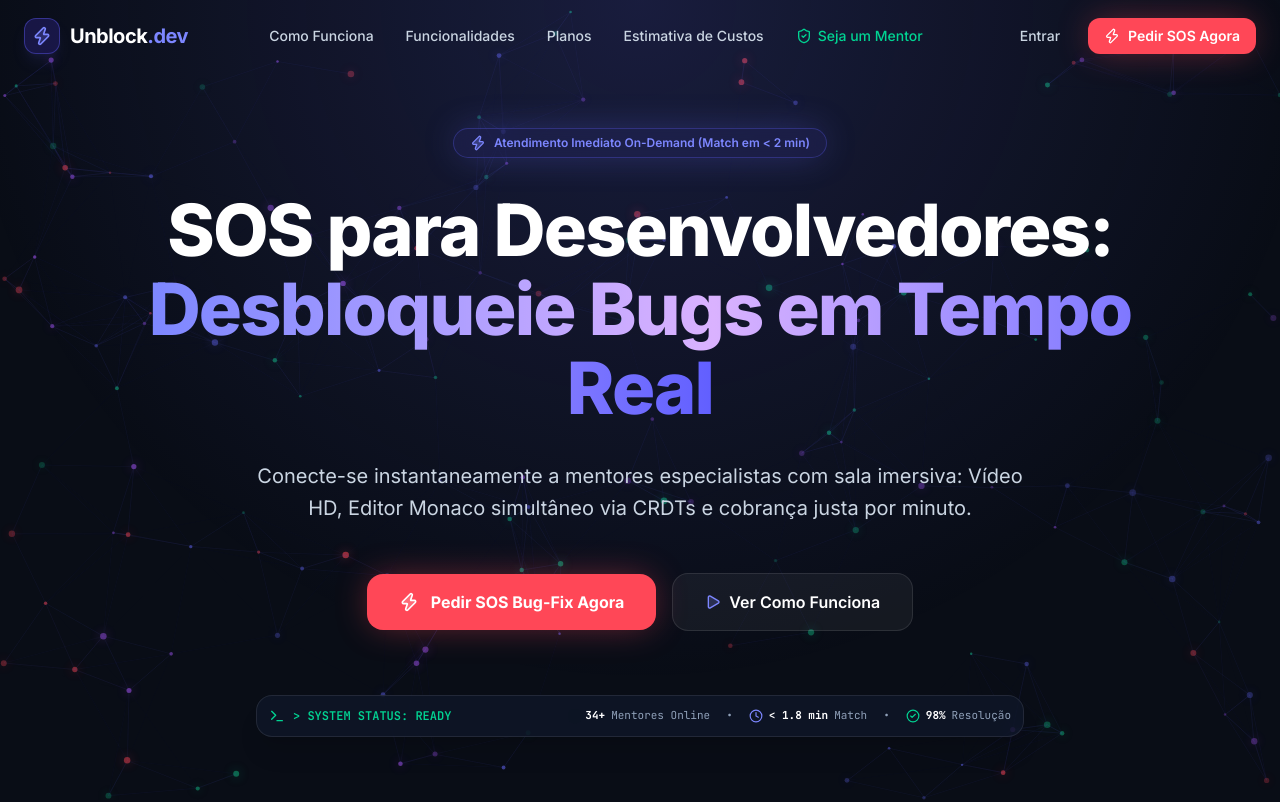
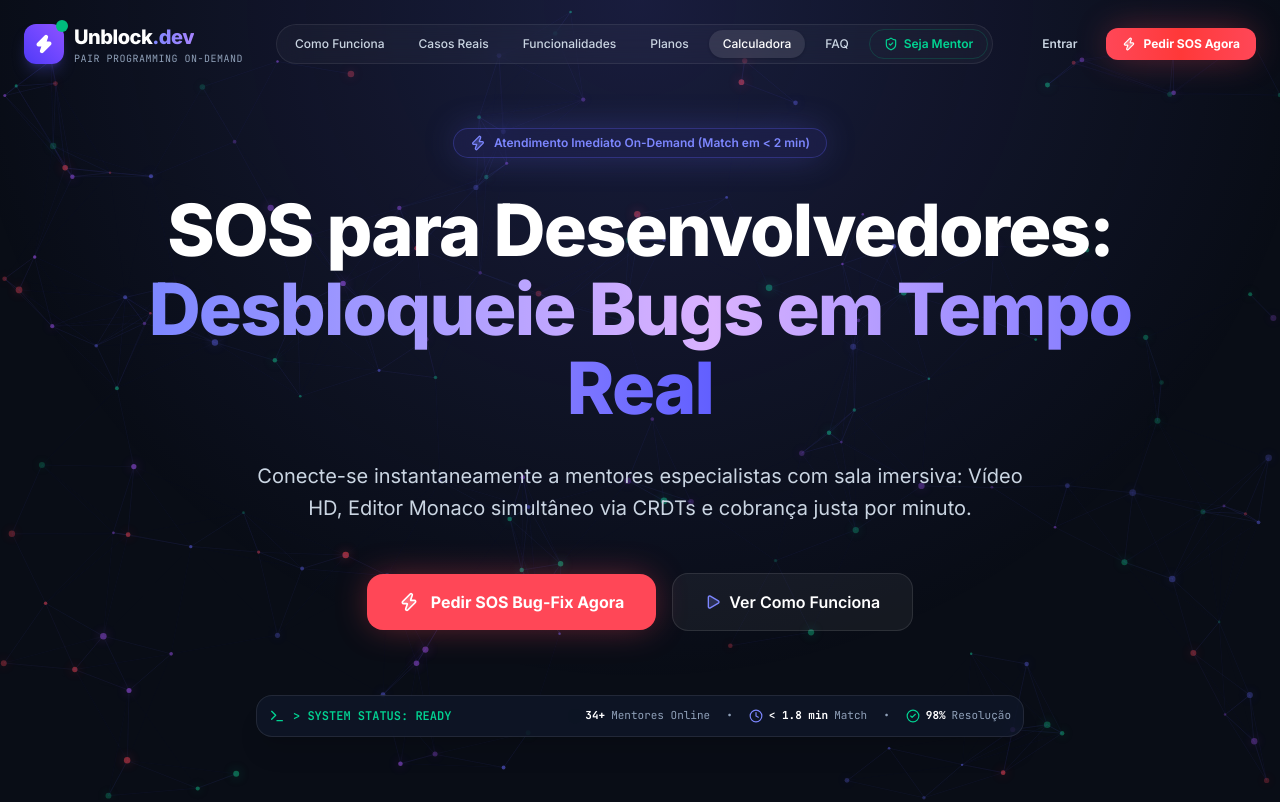
Before and after one commit to Otavio-Emanoel/unblock.dev, a Next.js app in the folder frontend/: page / in a window 1280 px wide. Shown: the top 802 px of the page. Built offline with nearby package versions, Linux system fonts and the light colour scheme.

Commit message:
feat(frontend): upgrade Header with active link indicators, animated logo, and Framer Motion mobile menu

```diff
--- a/frontend/src/components/shared/Header.tsx
+++ b/frontend/src/components/shared/Header.tsx
@@ -2,14 +2,36 @@
 
 import { useState, useEffect } from "react";
 import Link from "next/link";
-import { Zap, ShieldCheck } from "lucide-react";
+import { Zap, ShieldCheck, Menu, X, Terminal, Sparkles, ArrowRight } from "lucide-react";
+import { motion, AnimatePresence } from "framer-motion";
+
+const NAV_LINKS = [
+  { name: "Como Funciona", href: "#como-funciona" },
+  { name: "Casos Reais", href: "#casos-reais" },
+  { name: "Funcionalidades", href: "#funcionalidades" },
+  { name: "Planos", href: "#planos" },
+  { name: "Calculadora", href: "#calculadora" },
+  { name: "FAQ", href: "#faq" },
+];
 
 export function Header() {
   const [scrolled, setScrolled] = useState(false);
+  const [mobileMenuOpen, setMobileMenuOpen] = useState(false);
+  const [activeSection, setActiveSection] = useState("");
 
   useEffect(() => {
     const handleScroll = () => {
       setScrolled(window.scrollY > 20);
+
+      // Simple active section tracker
+      const sections = NAV_LINKS.map((link) => link.href.replace("#", "")).filter(Boolean);
+      for (const s of sections.reverse()) {
+        const el = document.getElementById(s);
+        if (el && window.scrollY >= el.offsetTop - 120) {
+          setActiveSection(`#${s}`);
+          break;
+        }
+      }
     };
 
     window.addEventListener("scroll", handleScroll);
@@ -17,62 +39,148 @@ export function Header() {
   }, []);
 
   return (
+    <>
       <header
         className={`fixed top-0 z-50 w-full transition-all duration-300 ${
           scrolled
-          ? "bg-[#090d16]/80 backdrop-blur-md border-b border-white/10 shadow-2xl py-0"
-          : "bg-transparent border-b border-transparent py-1"
+            ? "bg-[#090d16]/85 backdrop-blur-xl border-b border-white/10 shadow-2xl py-2"
+            : "bg-transparent border-b border-transparent py-4"
         }`}
       >
-      <div className="max-w-7xl mx-auto px-6 h-16 flex items-center justify-between">
-        {/* Brand Logo */}
+        <div className="max-w-7xl mx-auto px-6 h-14 flex items-center justify-between">
+          {/* Brand Logo with animated glow */}
           <Link href="/" className="flex items-center gap-2.5 group">
-          <div className="w-9 h-9 rounded-xl bg-indigo-600/20 border border-indigo-500/40 flex items-center justify-center text-indigo-400 group-hover:bg-indigo-600 group-hover:text-white transition duration-300 shadow-lg shadow-indigo-500/10">
-            <Zap className="w-5 h-5 fill-indigo-400/20 group-hover:fill-white/20" />
+            <div className="relative">
+              <div className="w-10 h-10 rounded-xl bg-gradient-to-tr from-indigo-600 to-violet-500 flex items-center justify-center text-white shadow-lg shadow-indigo-500/25 group-hover:scale-105 transition duration-300">
+                <Zap className="w-5 h-5 fill-white" />
               </div>
-          <span className="font-bold text-xl tracking-tight text-white">
-            Unblock<span className="text-indigo-400">.dev</span>
+              <span className="absolute -top-1 -right-1 flex h-3 w-3">
+                <span className="animate-ping absolute inline-flex h-full w-full rounded-full bg-emerald-400 opacity-75" />
+                <span className="relative inline-flex rounded-full h-3 w-3 bg-emerald-500" />
               </span>
+            </div>
+            <div className="flex flex-col">
+              <span className="font-extrabold text-xl tracking-tight text-white flex items-center">
+                Unblock<span className="text-transparent bg-clip-text bg-gradient-to-r from-indigo-400 to-violet-400">.dev</span>
+              </span>
+              <span className="text-[10px] font-mono text-slate-400 tracking-wider hidden sm:block">
+                PAIR PROGRAMMING ON-DEMAND
+              </span>
+            </div>
           </Link>
 
-        {/* Navigation Links */}
-        <nav className="hidden md:flex items-center gap-8 text-sm font-medium text-slate-300">
-          <Link href="#como-funciona" className="hover:text-white transition">
-            Como Funciona
+          {/* Desktop Navigation Links */}
+          <nav className="hidden lg:flex items-center gap-1.5 p-1 rounded-full bg-white/[0.03] border border-white/[0.08] backdrop-blur-md">
+            {NAV_LINKS.map((link) => {
+              const isActive = activeSection === link.href;
+              return (
+                <Link
+                  key={link.name}
+                  href={link.href}
+                  className={`px-3.5 py-1.5 rounded-full text-xs font-medium transition duration-200 relative ${
+                    isActive
+                      ? "text-white bg-white/10 shadow-sm"
+                      : "text-slate-300 hover:text-white hover:bg-white/[0.05]"
+                  }`}
+                >
+                  {link.name}
                 </Link>
-          <Link href="#funcionalidades" className="hover:text-white transition">
-            Funcionalidades
-          </Link>
-          <Link href="#planos" className="hover:text-white transition">
-            Planos
-          </Link>
-          <Link href="#calculadora" className="hover:text-white transition">
-            Estimativa de Custos
-          </Link>
-          <Link href="/mentor/dashboard" className="hover:text-white transition flex items-center gap-1.5 text-emerald-400">
-            <ShieldCheck className="w-4 h-4" />
-            Seja um Mentor
+              );
+            })}
+            <Link
+              href="/mentor/dashboard"
+              className="px-3.5 py-1.5 rounded-full text-xs font-semibold text-emerald-400 hover:text-emerald-300 hover:bg-emerald-500/10 transition flex items-center gap-1.5 border border-emerald-500/20"
+            >
+              <ShieldCheck className="w-3.5 h-3.5" />
+              Seja Mentor
             </Link>
           </nav>
 
-        {/* Action Buttons */}
-        <div className="flex items-center gap-3">
+          {/* Desktop Action Buttons */}
+          <div className="hidden sm:flex items-center gap-3">
             <Link
               href="/login"
-            className="px-4 py-2 text-sm font-medium text-slate-300 hover:text-white transition"
+              className="px-4 py-2 text-xs font-semibold text-slate-300 hover:text-white transition rounded-xl hover:bg-white/5"
             >
               Entrar
             </Link>
 
             <Link
               href="/request"
-            className="px-4 py-2 text-sm font-semibold text-white bg-[#ff4757] hover:bg-[#ff4757]/90 rounded-xl glow-sos transition flex items-center gap-2"
+              className="relative group overflow-hidden px-4 py-2 rounded-xl text-xs font-bold text-white bg-gradient-to-r from-[#ff4757] via-[#ff3838] to-[#ff4757] glow-sos shadow-lg transition duration-300 flex items-center gap-2 hover:scale-[1.02] active:scale-[0.98]"
             >
-            <Zap className="w-4 h-4" />
-            Pedir SOS Agora
+              <Zap className="w-3.5 h-3.5 fill-white/30" />
+              <span>Pedir SOS Agora</span>
+              <div className="absolute inset-0 -translate-x-full group-hover:translate-x-full transition-transform duration-700 bg-gradient-to-r from-transparent via-white/20 to-transparent pointer-events-none" />
             </Link>
           </div>
+
+          {/* Mobile Hamburger Toggle */}
+          <button
+            onClick={() => setMobileMenuOpen(!mobileMenuOpen)}
+            className="lg:hidden p-2 rounded-xl bg-white/5 border border-white/10 text-slate-300 hover:text-white transition"
+            aria-label="Abrir menu"
+          >
+            {mobileMenuOpen ? <X className="w-5 h-5" /> : <Menu className="w-5 h-5" />}
+          </button>
         </div>
       </header>
+
+      {/* Mobile Menu Drawer with Framer Motion */}
+      <AnimatePresence>
+        {mobileMenuOpen && (
+          <motion.div
+            initial={{ opacity: 0, y: -20 }}
+            animate={{ opacity: 1, y: 0 }}
+            exit={{ opacity: 0, y: -20 }}
+            transition={{ duration: 0.2 }}
+            className="fixed inset-x-0 top-16 z-40 bg-[#090d16]/95 backdrop-blur-2xl border-b border-white/10 p-6 lg:hidden shadow-2xl space-y-5"
+          >
+            <nav className="flex flex-col space-y-2">
+              {NAV_LINKS.map((link) => (
+                <Link
+                  key={link.name}
+                  href={link.href}
+                  onClick={() => setMobileMenuOpen(false)}
+                  className="px-4 py-2.5 rounded-xl text-sm font-medium text-slate-200 hover:text-white hover:bg-white/5 transition flex items-center justify-between"
+                >
+                  <span>{link.name}</span>
+                  <ArrowRight className="w-4 h-4 text-slate-500" />
+                </Link>
+              ))}
+              <Link
+                href="/mentor/dashboard"
+                onClick={() => setMobileMenuOpen(false)}
+                className="px-4 py-2.5 rounded-xl text-sm font-semibold text-emerald-400 bg-emerald-500/10 border border-emerald-500/20 flex items-center justify-between"
+              >
+                <span className="flex items-center gap-2">
+                  <ShieldCheck className="w-4 h-4" />
+                  Seja um Mentor Especialista
+                </span>
+                <Sparkles className="w-3.5 h-3.5" />
+              </Link>
+            </nav>
+
+            <div className="pt-4 border-t border-white/10 grid grid-cols-2 gap-3">
+              <Link
+                href="/login"
+                onClick={() => setMobileMenuOpen(false)}
+                className="w-full py-3 rounded-xl text-center text-xs font-semibold text-slate-200 bg-white/5 border border-white/10 hover:bg-white/10 transition"
+              >
+                Entrar
+              </Link>
+              <Link
+                href="/request"
+                onClick={() => setMobileMenuOpen(false)}
+                className="w-full py-3 rounded-xl text-center text-xs font-bold text-white bg-[#ff4757] glow-sos shadow-lg flex items-center justify-center gap-1.5"
+              >
+                <Zap className="w-3.5 h-3.5 fill-white/20" />
+                Pedir SOS
+              </Link>
+            </div>
+          </motion.div>
+        )}
+      </AnimatePresence>
+    </>
   );
 }
```
Lines whose indentation alone changed are shown as unchanged.
